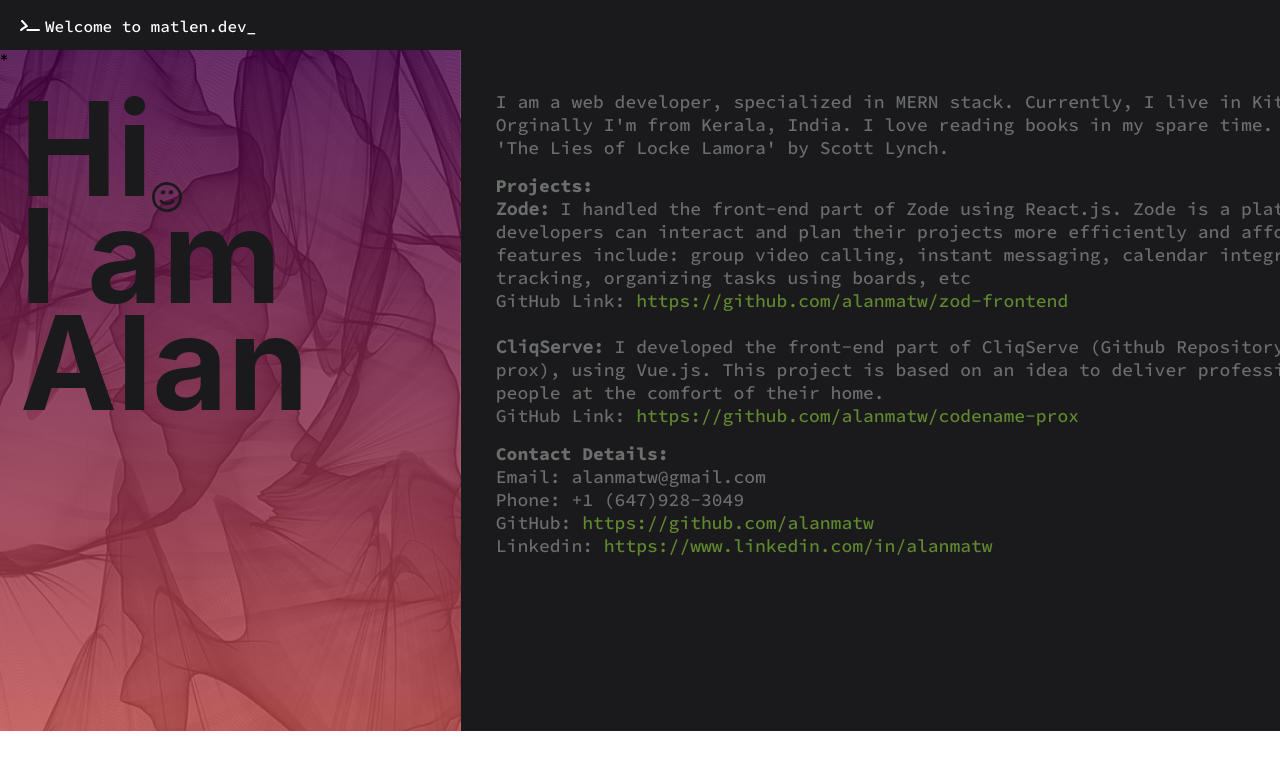
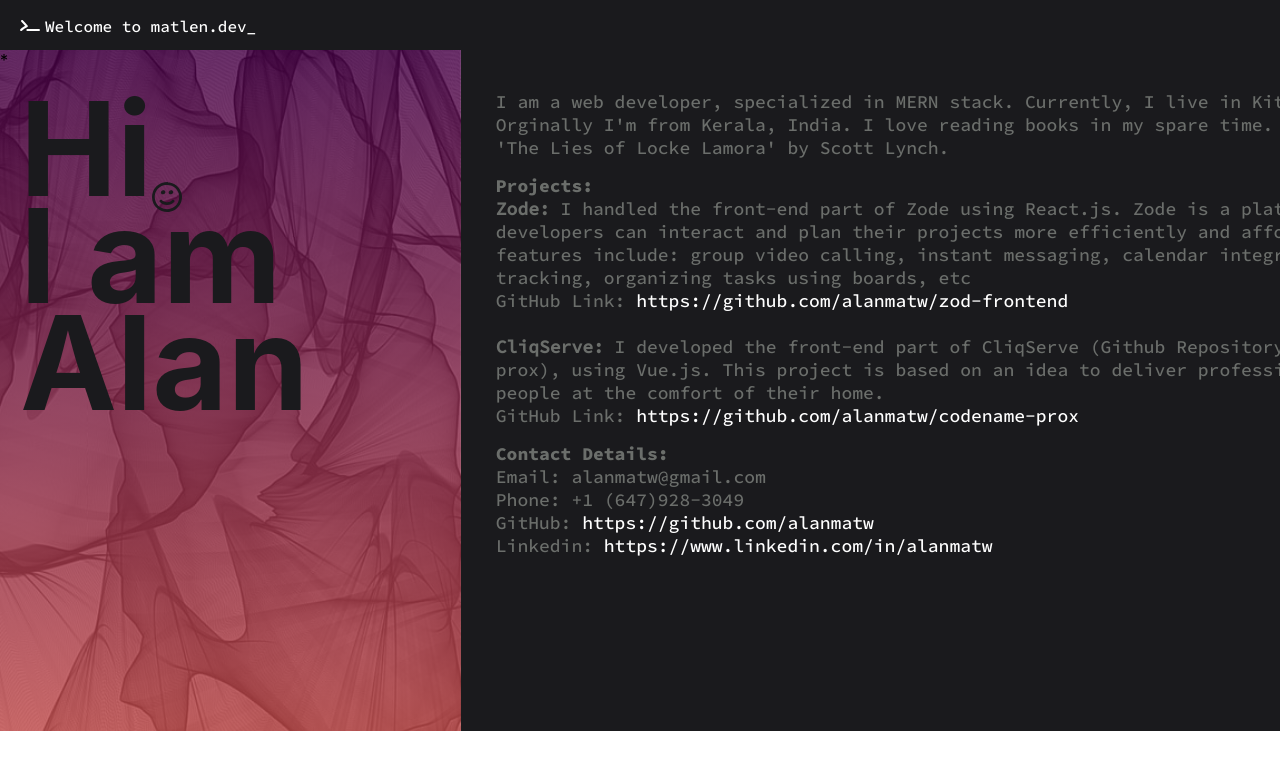
Before and after one commit to alanmatw/matlen.dev, a React (Create React App) app: page / in a window 1280 px wide. Shown: the top 770 px of the page. Built offline with nearby package versions, Linux system fonts and the light colour scheme.

Commit message:
refactor(home): change link colors to white

```diff
--- a/src/components/home/home.css
+++ b/src/components/home/home.css
@@ -166,7 +166,8 @@
 }
 
 .wBR-green {
-    color: #61892F;
+    /*color: #61892F;*/
+    color: #fff;
 }
 
 #wBR-underline {
```
